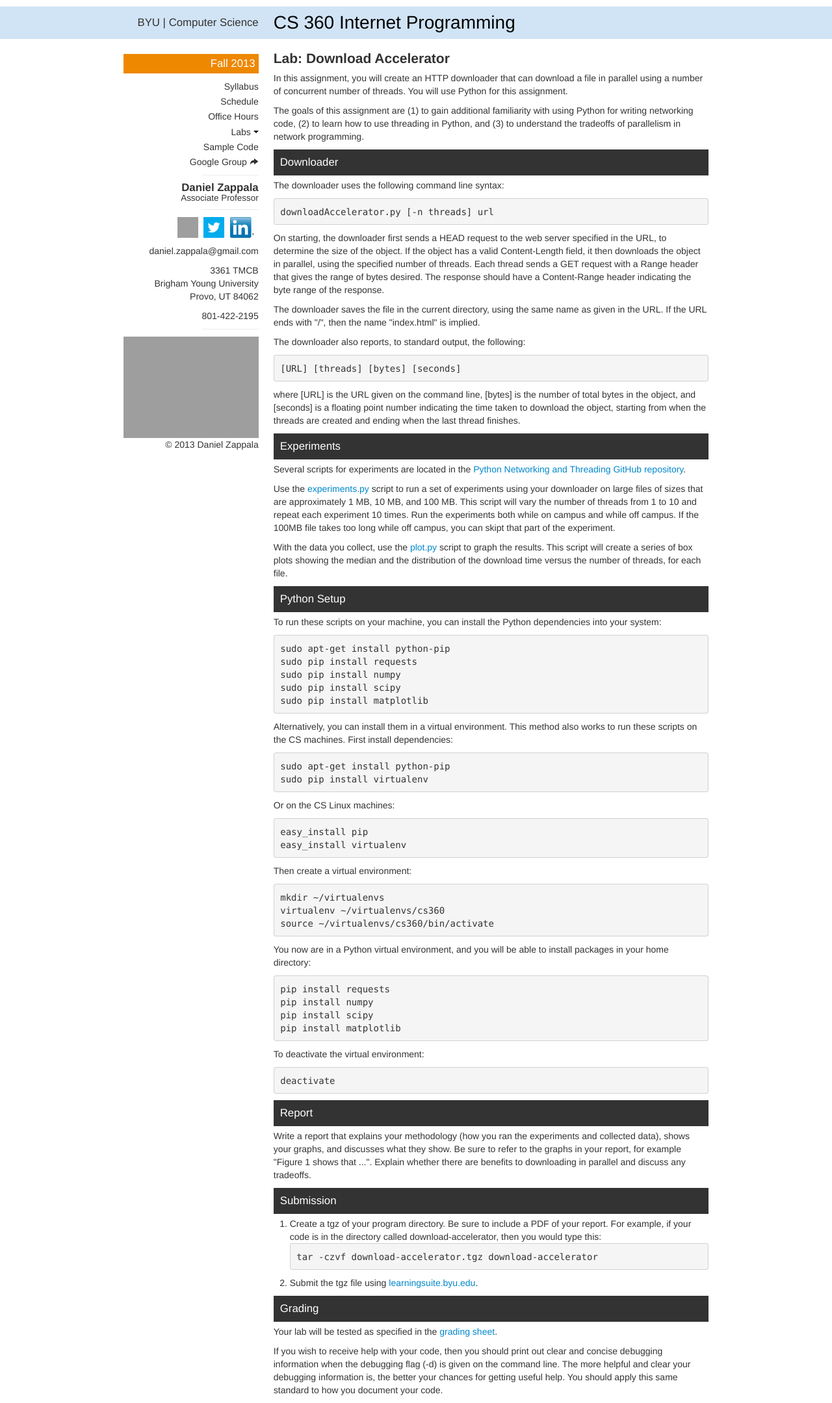
After one commit to zappala/cs360-web, a Flask app: page /fall-2013/labs/download-accelerator in a window 1280 px wide. The commit adds this page. Shown: the whole page at 65% size. Run offline with Flask 2, Linux system fonts and the light colour scheme; some libraries are stand-ins or nearby versions; grey boxes are pictures that could not be loaded.

Commit message:
Added download accelerator lab and supporting code.

```diff
--- /dev/null
+++ b/templates/fall-2013/labs/download-accelerator.html
@@ -0,0 +1,177 @@
+{% extends "fall-2013/sidebar.html" %}
+
+{% block page %}
+
+<div class="text">
+  <div class="row-fluid">
+    <div class="span12">
+      <h1 class="top">Lab: Download Accelerator</h1>
+
+      <p>In this assignment, you will create an HTTP downloader that
+	can download a file in parallel using a number of concurrent
+	number of threads. You will use Python for this assignment.</p>
+
+      <p>The goals of this assignment are (1) to gain additional
+	familiarity with using Python for writing networking code, (2)
+	to learn how to use threading in Python, and (3) to understand
+	the tradeoffs of parallelism in network programming.</p>
+
+      <h2>Downloader</h2>
+
+      <p>The downloader uses the following command line syntax:</p>
+
+<pre>
+downloadAccelerator.py [-n threads] url
+</pre>
+
+      <p>On starting, the downloader first sends a HEAD request to the web
+	server specified in the URL, to determine the size of the object. If
+	the object has a valid Content-Length field, it then downloads the
+	object in parallel, using the specified number of threads. Each thread
+	sends a GET request with a Range header that gives the range of bytes
+	desired. The response should have a Content-Range header indicating
+	the byte range of the response.</p>
+
+      <p>The downloader saves the file in the current directory, using the
+	same name as given in the URL. If the URL ends with "/", then the name
+	"index.html" is implied.</p>
+
+      <p>The downloader also reports, to standard output, the following:</p>
+
+<pre>
+[URL] [threads] [bytes] [seconds]
+</pre>
+
+      <p>where [URL] is the URL given on the command line, [bytes] is the
+	number of total bytes in the object, and [seconds] is a floating point
+	number indicating the time taken to download the object, starting from
+	when the threads are created and ending when the last thread
+	finishes.</p>
+
+      <h2>Experiments</h2>
+
+      <p>Several scripts for experiments are located in the
+	<a href="https://github.com/zappala/python-networking-and-threading">Python
+	Networking and Threading GitHub repository</a>.
+
+      <p>Use the
+
+	<a href="https://github.com/zappala/python-networking-and-threading/blob/master/download-accelerator/experiments.py">experiments.py</a>
+
+	script to run a set of experiments using your downloader on
+	large files of sizes that are approximately 1 MB, 10 MB, and
+	100 MB. This script will vary the number of threads from 1 to
+	10 and repeat each experiment 10 times. Run the experiments
+	both while on campus and while off campus.  If the 100MB file
+	takes too long while off campus, you can skipt that part of
+	the experiment.</p>
+
+      <p>With the data you collect, use the
+
+	<a href="https://github.com/zappala/python-networking-and-threading/blob/master/download-accelerator/plot.py">plot.py</a>
+
+	script to graph the results. This script will create a series
+	of box plots showing the median and the distribution of the
+	download time versus the number of threads, for each file.</p>
+
+      <h2>Python Setup</h2>
+
+      <p>To run these scripts on your machine, you can install the Python
+	dependencies into your system:</p>
+
+<pre>
+sudo apt-get install python-pip
+sudo pip install requests
+sudo pip install numpy
+sudo pip install scipy
+sudo pip install matplotlib
+</pre>
+
+      <p>Alternatively, you can install them in a virtual
+	environment. This method also works to run these scripts on
+	the CS machines. First install dependencies:</p>
+
+<pre>
+sudo apt-get install python-pip
+sudo pip install virtualenv
+</pre>
+
+      <p>Or on the CS Linux machines:</p>
+
+<pre>
+easy_install pip
+easy_install virtualenv
+</pre>
+
+      <p>Then create a virtual environment:</p>
+
+<pre>
+mkdir ~/virtualenvs
+virtualenv ~/virtualenvs/cs360
+source ~/virtualenvs/cs360/bin/activate
+</pre>
+
+      <p>You now are in a Python virtual environment, and you will be able
+	to install packages in your home directory:</p>
+
+<pre>
+pip install requests
+pip install numpy
+pip install scipy
+pip install matplotlib
+</pre>
+
+      <p>To deactivate the virtual environment:</p>
+
+<pre>
+deactivate
+</pre>
+
+      <h2>Report</h2>
+
+      <p>Write a report that explains your methodology (how you ran the
+	experiments and collected data), shows your graphs, and discusses what
+	they show. Be sure to refer to the graphs in your report, for example
+	"Figure 1 shows that ...". Explain whether there are benefits to
+	downloading in parallel and discuss any tradeoffs.</p>
+
+      <h2>Submission</h2>
+
+      <ol>
+
+	<li>Create a tgz of your program directory. Be sure to include a PDF
+	  of your report. For example, if your code is in the directory called
+	  download-accelerator, then you would type this:
+
+<pre>
+tar -czvf download-accelerator.tgz download-accelerator
+</pre>
+
+	</li>
+
+	<li>Submit the tgz file using
+	  <a href="http://learningsuite.byu.edu">learningsuite.byu.edu</a>.
+	</li>
+
+      </ol>
+
+      <h2>Grading</h2>
+
+      <p>Your lab will be tested as specified in the
+
+	<a href={{url_for("show",directory="fall-2013/labs",page="download-accelerator-grading")}}>grading sheet</a>.
+
+      </p>
+
+      <p>If you wish to receive help with your code, then you should
+	print out clear and concise debugging information when the
+	debugging flag (-d) is given on the command line. The more
+	helpful and clear your debugging information is, the better
+	your chances for getting useful help. You should apply this
+	same standard to how you document your code.</p>
+
+    </div>
+  </div>
+</div>
+
+{% endblock %}
--- a/templates/fall-2013/sidebar.html
+++ b/templates/fall-2013/sidebar.html
@@ -21,6 +21,7 @@ Fall 2013
       <ul class="dropdown-menu">
 	<li><a href={{url_for("show",directory="fall-2013/labs",page="messaging-service")}}>Messaging Service</a></li>
 	<li><a href={{url_for("show",directory="fall-2013/labs",page="threaded-messaging-service")}}>Threaded Messaging Service</a></li>
+	<li><a href={{url_for("show",directory="fall-2013/labs",page="download-accelerator")}}>Download Accelerator</a></li>
       </ul>
     </div>
   </li>
```
Also changed, not shown: templates/fall-2013/code.html (+8 -57 lines), templates/fall-2013/labs/download-accelerator-grading.html (added, +58 -0 lines), views/fall2013.py (+5 -5 lines), 1 other file.
